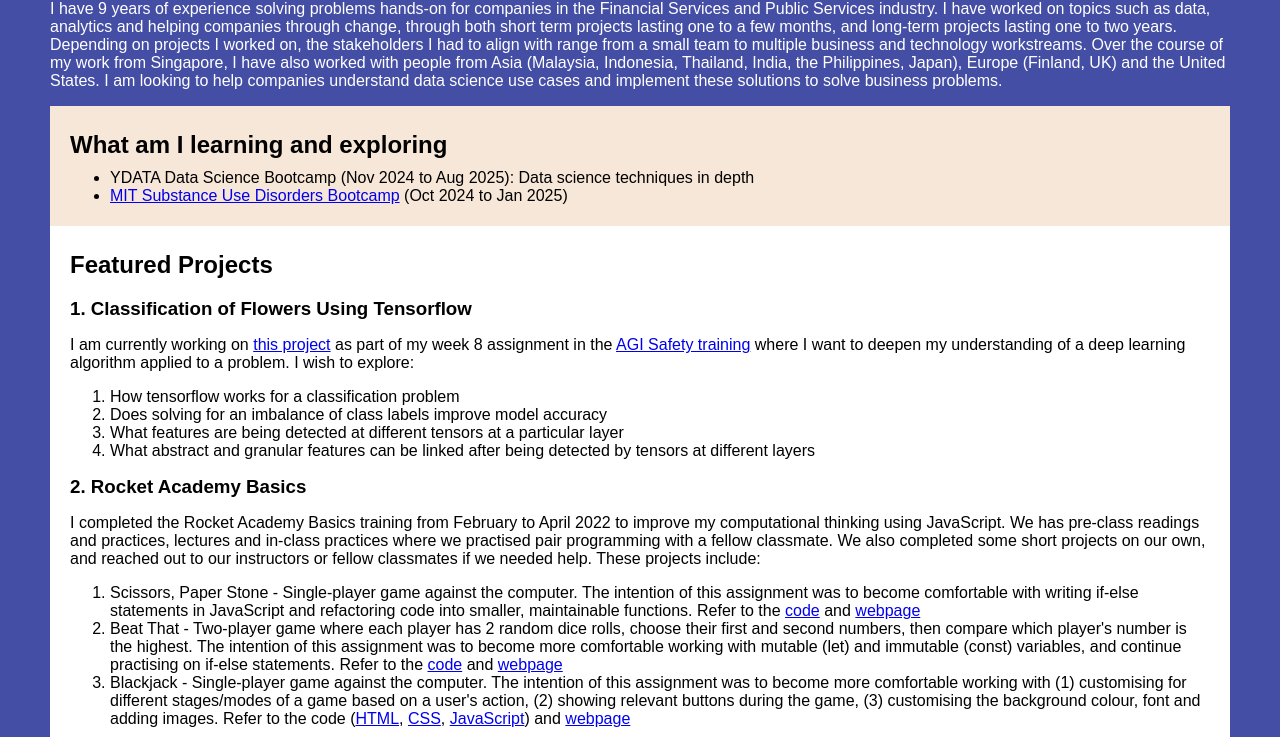
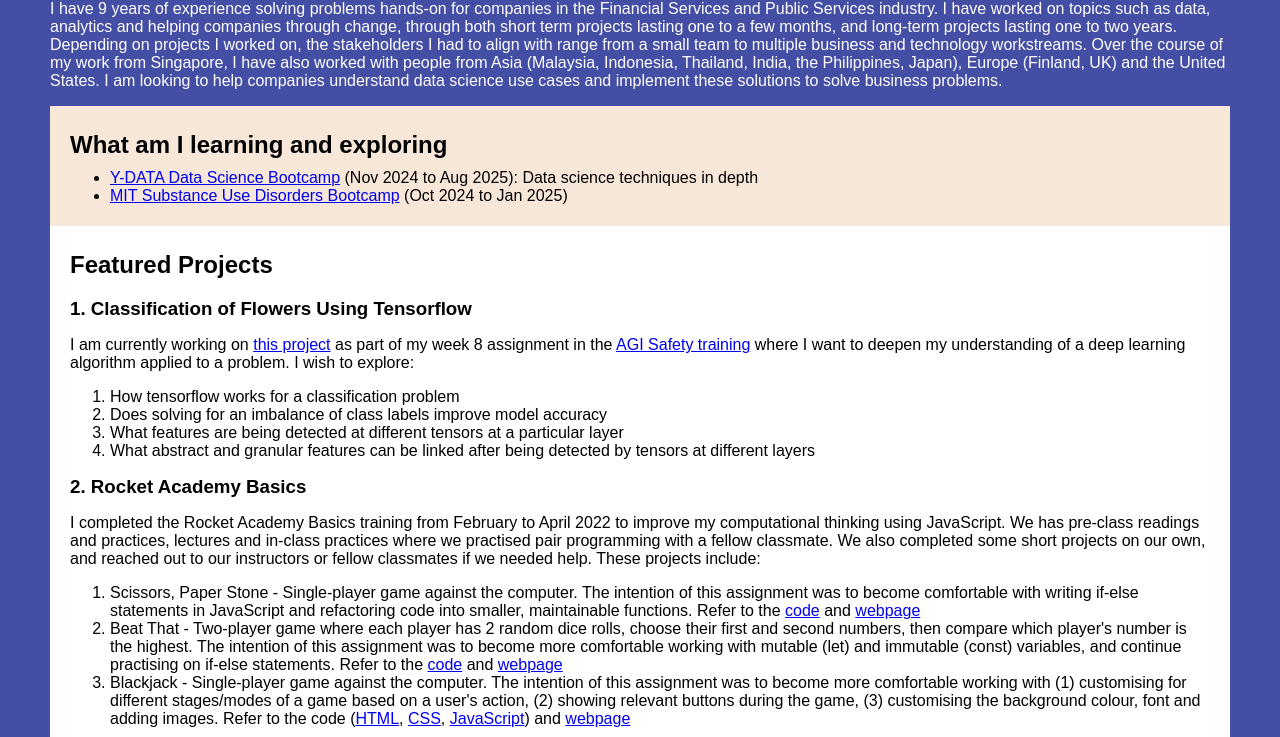
Before and after one commit to KaiquanMah/portfolio, a website: page index.html in a window 1280 px wide. Shown: the part 63-800 px from the top of the page. Drawn offline with Linux system fonts and the light colour scheme.

Commit message:
Update index.html

```diff
--- a/index.html
+++ b/index.html
@@ -55,7 +55,7 @@
       <!-- <section> -->
         <h2>What am I learning and exploring</h2>
           <ul>
-            <li>YDATA Data Science Bootcamp (Nov 2024 to Aug 2025): Data science techniques in depth</li>
+            <li><a href="https://ydata.co.il/">Y-DATA Data Science Bootcamp</a> (Nov 2024 to Aug 2025): Data science techniques in depth</li>
             <li><a href="https://bootcamps.mit.edu/bootcamps/sud-ventures/">MIT Substance Use Disorders Bootcamp</a> (Oct 2024 to Jan 2025)</li>
             <!--<li>Interesting trainings on the side</li> -->
             <!-- <li>How to transition to clean sources of energy</li> -->
```
